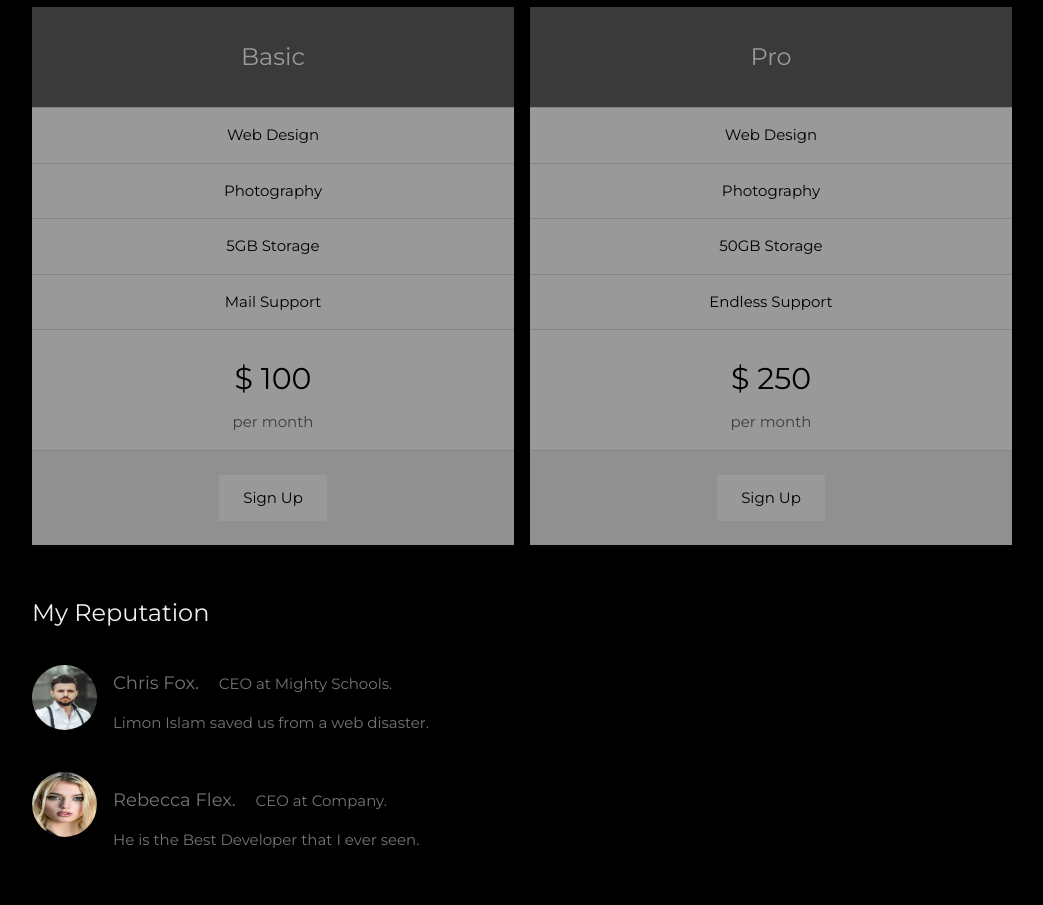
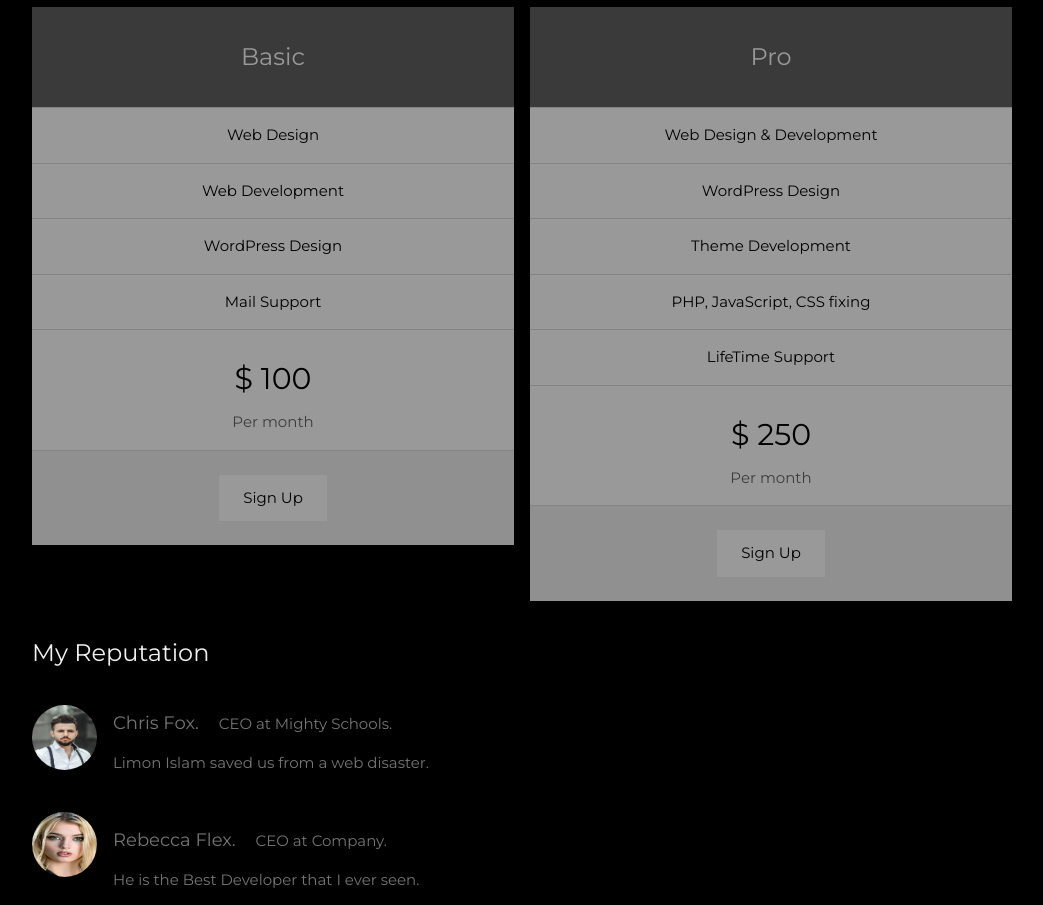
Before and after one commit to Limon714/mywebsite, a plain HTML site: page index.html in a window 1280 px wide. Shown: the part 1598-2503 px from the top of the page, without its empty margins (178-1221 px from the left). Drawn offline with nearby package versions, Linux system fonts and the light colour scheme.

Commit message:
Update index.html

```diff
--- a/index.html
+++ b/index.html
@@ -119,12 +119,12 @@ Please, feel free to inbox me. It will be an honor to work with you.
         <ul class="w3-ul w3-white w3-center w3-opacity w3-hover-opacity-off">
           <li class="w3-dark-grey w3-xlarge w3-padding-32">Basic</li>
           <li class="w3-padding-16">Web Design</li>
-          <li class="w3-padding-16">Photography</li>
-          <li class="w3-padding-16">5GB Storage</li>
+          <li class="w3-padding-16">Web Development</li>
+          <li class="w3-padding-16">WordPress Design</li>
           <li class="w3-padding-16">Mail Support</li>
           <li class="w3-padding-16">
             <h2>$ 100</h2>
-            <span class="w3-opacity">per month</span>
+            <span class="w3-opacity">Per month</span>
           </li>
           <li class="w3-light-grey w3-padding-24">
             <button class="w3-button w3-white w3-padding-large w3-hover-black">Sign Up</button>
@@ -135,13 +135,14 @@ Please, feel free to inbox me. It will be an honor to work with you.
       <div class="w3-half">
         <ul class="w3-ul w3-white w3-center w3-opacity w3-hover-opacity-off">
           <li class="w3-dark-grey w3-xlarge w3-padding-32">Pro</li>
-          <li class="w3-padding-16">Web Design</li>
-          <li class="w3-padding-16">Photography</li>
-          <li class="w3-padding-16">50GB Storage</li>
-          <li class="w3-padding-16">Endless Support</li>
+          <li class="w3-padding-16">Web Design & Development</li>
+          <li class="w3-padding-16">WordPress Design</li>
+          <li class="w3-padding-16">Theme Development</li>
+          <li class="w3-padding-16">PHP, JavaScript, CSS fixing</li>
+          <li class="w3-padding-16">LifeTime Support</li>
           <li class="w3-padding-16">
             <h2>$ 250</h2>
-            <span class="w3-opacity">per month</span>
+            <span class="w3-opacity">Per month</span>
           </li>
           <li class="w3-light-grey w3-padding-24">
             <button class="w3-button w3-white w3-padding-large w3-hover-black">Sign Up</button>
```
